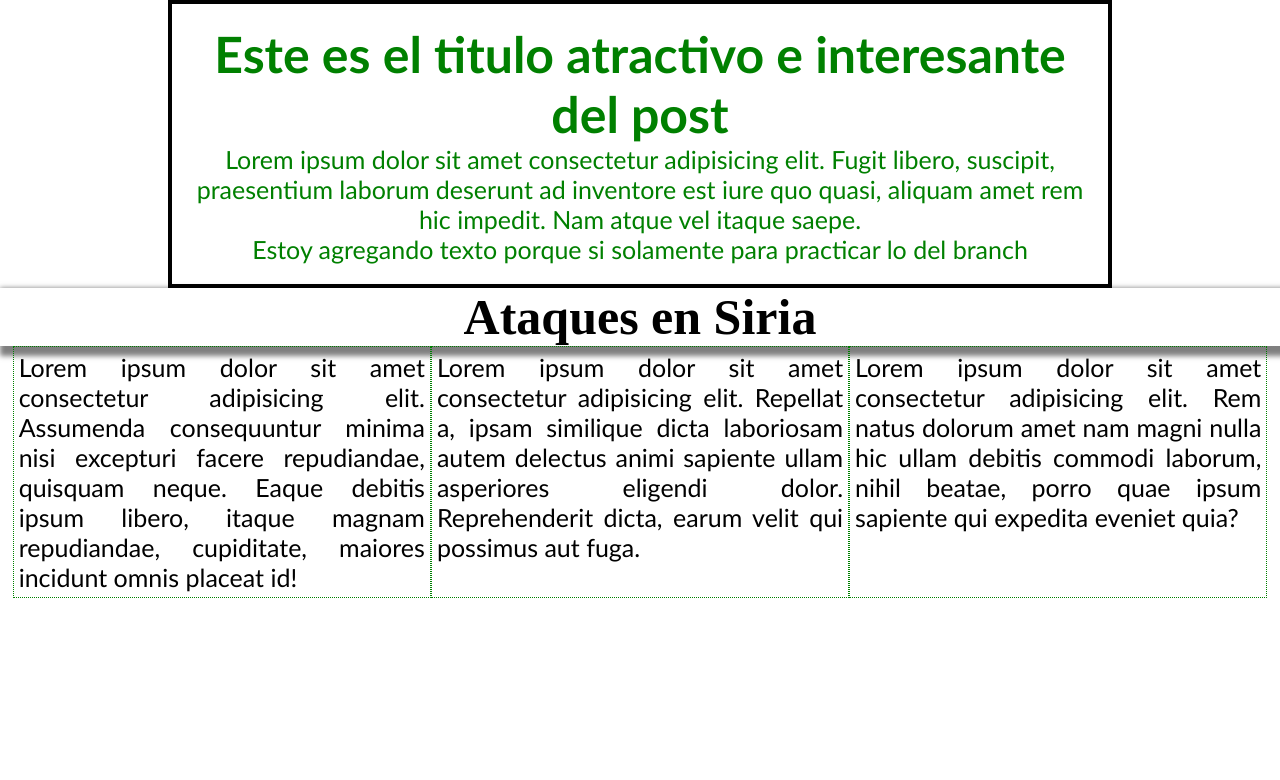
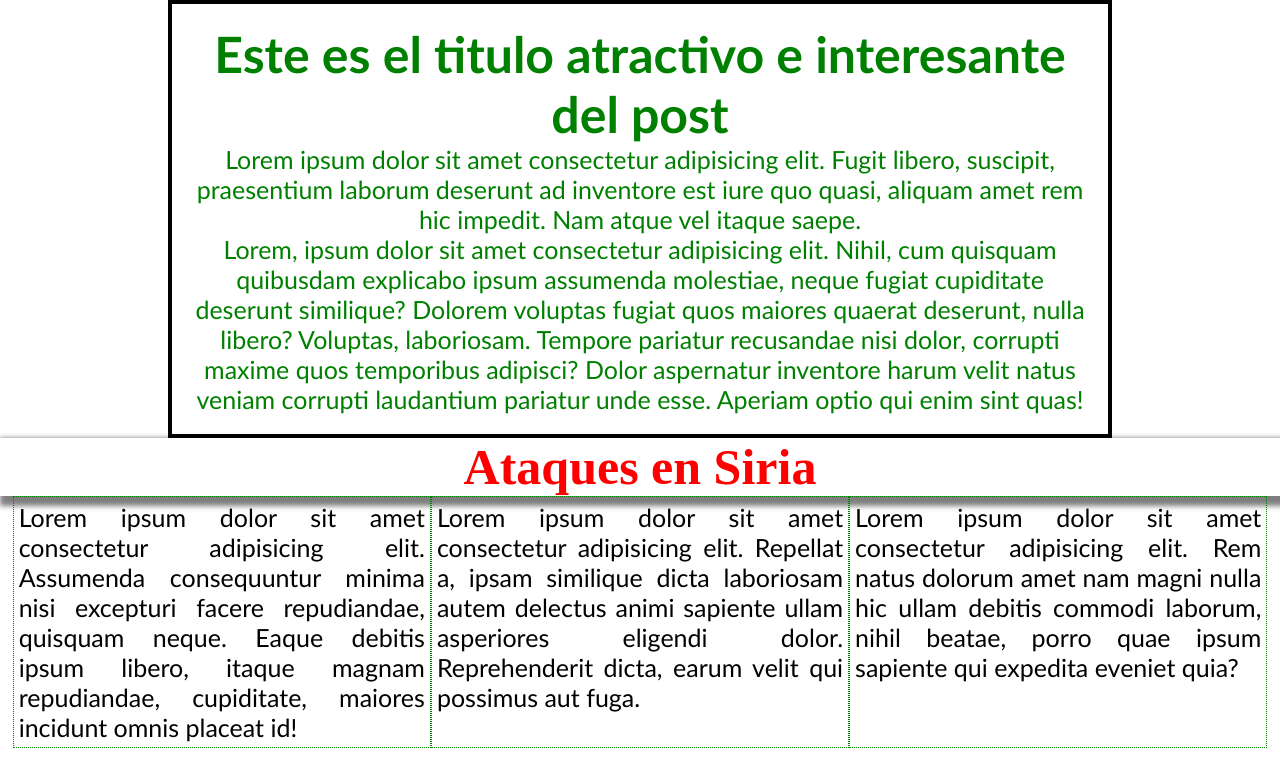
Before and after one commit to xSlowikx/Testing, a plain HTML site: page blogpost.html in a window 1280 px wide. Drawn offline with Linux system fonts and the light colour scheme.

Commit message:
Probando conflicto, modificado h2 y lorem del primer p

```diff
--- a/blogpost.html
+++ b/blogpost.html
@@ -11,7 +11,8 @@
     <header>
         <h1>Este es el titulo atractivo e interesante del post</h1>
         <p>Lorem ipsum dolor sit amet consectetur adipisicing elit. Fugit libero, suscipit, praesentium laborum deserunt ad inventore est iure quo quasi, aliquam amet rem hic impedit. Nam atque vel itaque saepe.</p>
-        <p>Estoy agregando texto porque si solamente para practicar lo del branch</p>
+        <p>Lorem, ipsum dolor sit amet consectetur adipisicing elit. Nihil, cum quisquam quibusdam explicabo ipsum assumenda molestiae, neque fugiat cupiditate deserunt similique? Dolorem voluptas fugiat quos maiores quaerat deserunt, nulla libero?
+        Voluptas, laboriosam. Tempore pariatur recusandae nisi dolor, corrupti maxime quos temporibus adipisci? Dolor aspernatur inventore harum velit natus veniam corrupti laudantium pariatur unde esse. Aperiam optio qui enim sint quas!</p>
     </header>
     <main>
         <h2>Ataques en Siria</h2>
--- a/css/style.css
+++ b/css/style.css
@@ -34,7 +34,7 @@ main p{
 main h2{
     text-align: center;
     width: 100%;
-    color: black;
+    color: red;
     font-size: 50px;
     font-family: 'Times New Roman', Times, serif;
     box-shadow: 5px 5px 5px 5px rgba(0,0,0,0.5);
```
